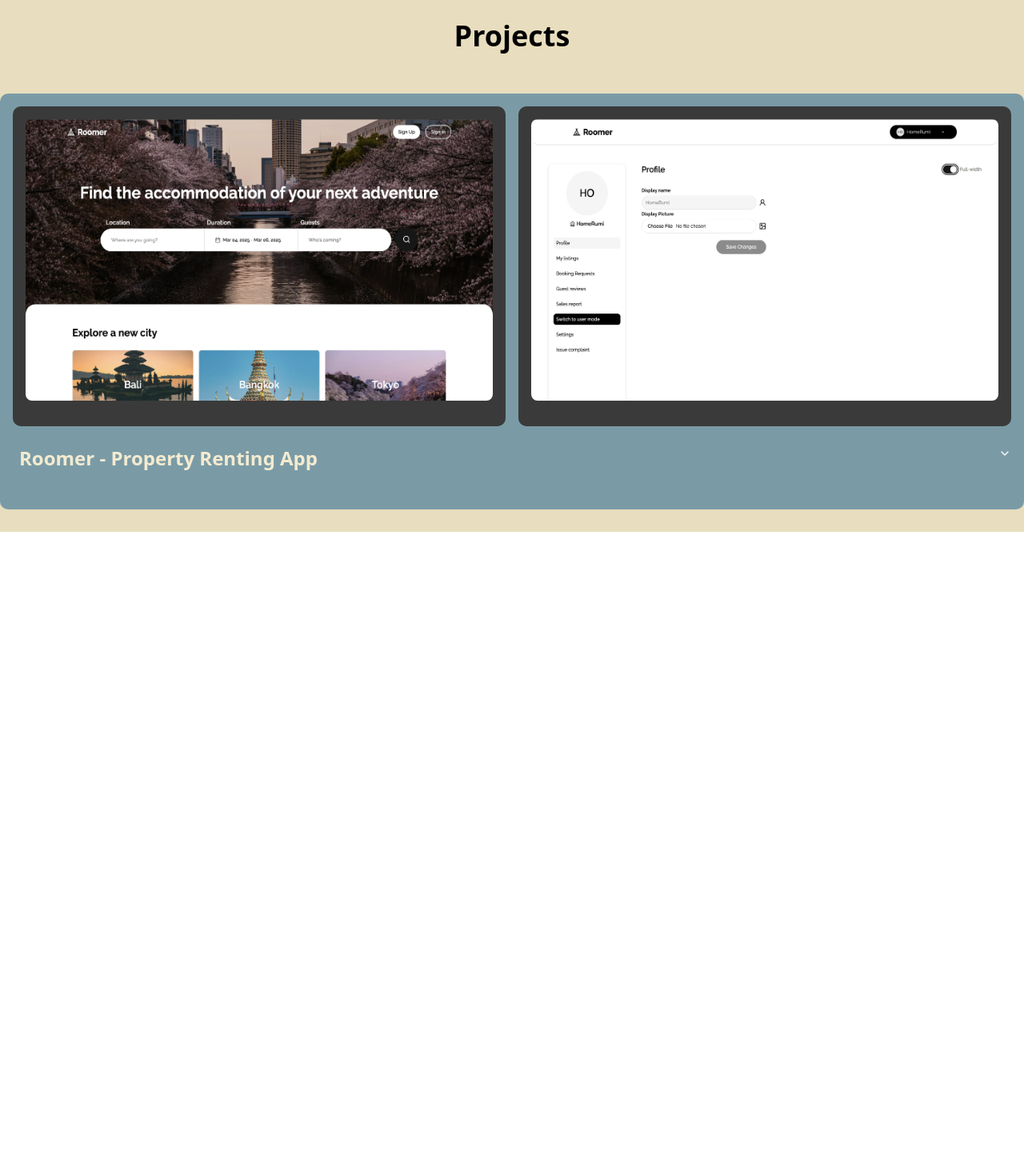
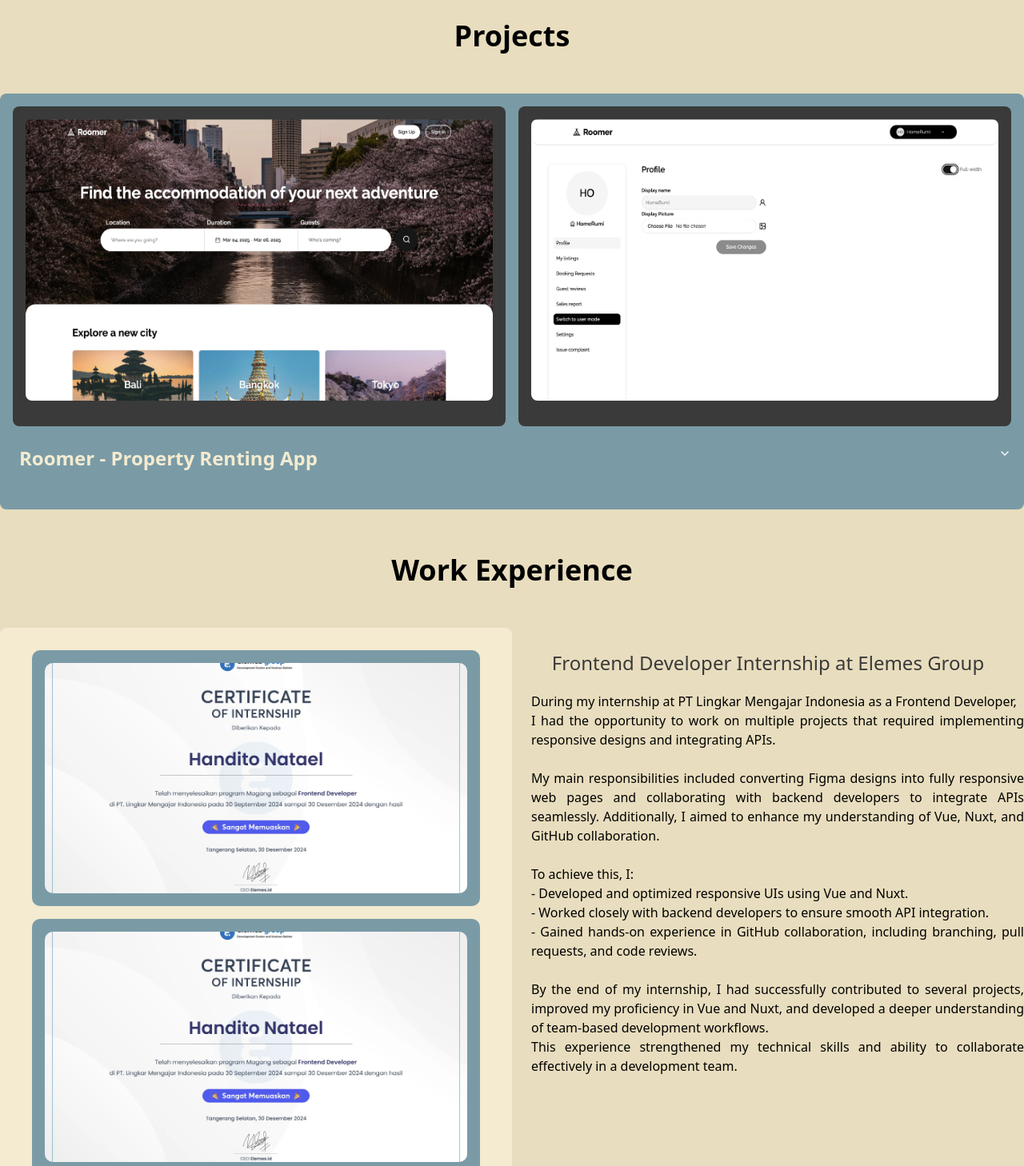
Before and after one commit to ditonatael/dito-portfolio, a Next.js app: page / in a window 1280 px wide. Shown: the part 1140-2598 px from the top of the page at 80% size. Before the commit the page ends 1805 px from the top, so only its background shows below. Built offline with nearby package versions, Linux system fonts and the light colour scheme.

Commit message:
feat: experience section

```diff
--- a/src/app/globals.css
+++ b/src/app/globals.css
@@ -8,6 +8,8 @@
   --color-base: #E8DDBE;
   --color-base-black: #1A1A1A;
   --color-base-blue: #558597;
+  --color-base-light-blue: #7A9BA6;
+  --color-base-light-gray: #3A3A3A;
 }
 
 :root {
--- a/src/app/page.tsx
+++ b/src/app/page.tsx
@@ -1,6 +1,7 @@
 import Hero from "~/components/Hero";
 import About from "~/components/About";
 import Projects from "~/components/Projects";
+import Experiences from "~/components/Experiences";
 
 export default function Home() {
   return (
@@ -10,6 +11,7 @@ export default function Home() {
         <div className="border-t border-base-black" />
         <About />
         <Projects />
+        <Experiences />
       </div>
     </div>
   );
--- /dev/null
+++ b/src/components/Experiences.tsx
@@ -0,0 +1,69 @@
+import Image from "next/image";
+
+export default function Experiences() {
+  const workExperience = [
+    {
+      title: "Frontend Developer Internship at Elemes Group",
+      images: ["/elemes-certificate.webp", "/elemes-certificate.webp"],
+      description: `During my internship at PT Lingkar Mengajar Indonesia as a Frontend Developer,
+I had the opportunity to work on multiple projects that required implementing responsive designs and integrating APIs.
+
+My main responsibilities included converting Figma designs into fully responsive web pages and collaborating with backend developers to integrate APIs seamlessly. Additionally, I aimed to enhance my understanding of Vue, Nuxt, and GitHub collaboration.
+
+To achieve this, I:
+- Developed and optimized responsive UIs using Vue and Nuxt.
+- Worked closely with backend developers to ensure smooth API integration.
+- Gained hands-on experience in GitHub collaboration, including branching, pull requests, and code reviews.
+
+By the end of my internship, I had successfully contributed to several projects, improved my proficiency in Vue and Nuxt, and developed a deeper understanding of team-based development workflows.
+This experience strengthened my technical skills and ability to collaborate effectively in a development team.`,
+    },
+  ];
+
+  return (
+    <div className="py-7 flex flex-col gap-7">
+      <h2 className="text-center text-4xl font-semibold text-black mb-6">
+        Work Experience
+      </h2>
+      {workExperience.map((experience, index) => {
+        return (
+          <div key={index} className="flex items-start">
+            <div className="w-1/2 h-auto bg-[#F4EBD0] rounded-md flex flex-col gap-4 px-10 py-7">
+              {experience.images.map((image, index) => {
+                return (
+                  <div
+                    key={index}
+                    className="w-full h-80 bg-base-light-blue rounded-lg p-4"
+                  >
+                    <div className="w-full h-full relative">
+                      <Image
+                        src={image}
+                        alt="experience"
+                        fill
+                        objectFit="cover"
+                        className="rounded-lg"
+                      />
+                    </div>
+                  </div>
+                );
+              })}
+            </div>
+            <div className="w-1/2 h-auto flex flex-col pt-7">
+              <h3 className="text-2xl text-center font-medium text-base-light-gray mb-5">
+                {experience.title}
+              </h3>
+              <span className="pl-6 text-justify text-black font-medium">
+                {experience.description.split("\n").map((line, i) => (
+                  <span key={i}>
+                    {line}
+                    <br />
+                  </span>
+                ))}
+              </span>
+            </div>
+          </div>
+        );
+      })}
+    </div>
+  );
+}
--- a/src/components/Hero.tsx
+++ b/src/components/Hero.tsx
@@ -76,10 +76,10 @@ export default function Hero() {
   return (
     <div className="h-screen flex items-center">
       <div className="w-1/2 flex flex-col gap-2.5">
-        <span className="text-5xl font-bold text-base-black">
+        <h1 className="text-5xl font-bold text-base-black">
           Hello 👋, I'm Handito Natael
-        </span>
-        <span className="text-4xl text-base-blue font-bold flex gap-2">
+        </h1>
+        <h2 className="text-4xl text-base-blue font-bold flex gap-2">
           <p>I'm a</p>
           <Typewriter
             options={{
@@ -93,7 +93,7 @@ export default function Hero() {
               delay: 50,
             }}
           />
-        </span>
+        </h2>
         <span>
           Proven Full Stack Web Developer with a track record of developing{" "}
           <br />
--- a/src/components/Projects.tsx
+++ b/src/components/Projects.tsx
@@ -35,9 +35,9 @@ export default function Projects() {
 
   return (
     <div className="py-7 flex flex-col gap-7">
-      <div className="text-center text-4xl font-semibold text-black mb-6">
+      <h2 className="text-center text-4xl font-semibold text-black mb-6">
         Projects
-      </div>
+      </h2>
       <div>
         <Carousel
           opts={{
@@ -48,15 +48,15 @@ export default function Projects() {
             {projects.map((project, index) => {
               return (
                 <CarouselItem key={index}>
-                  <div className="h-auto w-full bg-[#7A9BA6] rounded-lg flex flex-col gap-2 p-4 pb-8">
+                  <div className="h-auto w-full bg-base-light-blue rounded-md flex flex-col gap-2 p-4 pb-8">
                     <div className="flex gap-4">
                       {project.images.map((image, index) => {
                         return (
                           <div
                             key={index}
-                            className="w-1/2 h-[400px] bg-[#3A3A3A] p-4 pb-8 rounded-lg"
+                            className="w-1/2 h-[400px] bg-base-light-gray p-4 pb-8 rounded-md"
                           >
-                            <div className="w-full h-full relative rounded-md">
+                            <div className="w-full h-full relative rounded-lg">
                               <Image
                                 key={index}
                                 src={image}
@@ -81,6 +81,7 @@ export default function Projects() {
                           <div className="mb-6">{project.description}</div>
                           <Link
                             href={project.link}
+                            target="_blank"
                             className="hover:cursor-pointer hover:underline"
                           >
                             <span>Click to See {project.title}</span>
--- a/src/components/ui/accordion.tsx
+++ b/src/components/ui/accordion.tsx
@@ -55,7 +55,7 @@ function AccordionContent({
   return (
     <AccordionPrimitive.Content
       data-slot="accordion-content"
-      className="data-[state=closed]:animate-accordion-up data-[state=open]:animate-accordion-down overflow-hidden text-sm"
+      className="data-[state=closed]:animate-accordion-up data-[state=open]:ease- overflow-hidden text-sm"
       {...props}
     >
       <div className={cn("pt-0 pb-4", className)}>{children}</div>
```
Also changed, not shown: public/elemes-certificate.webp (added).
